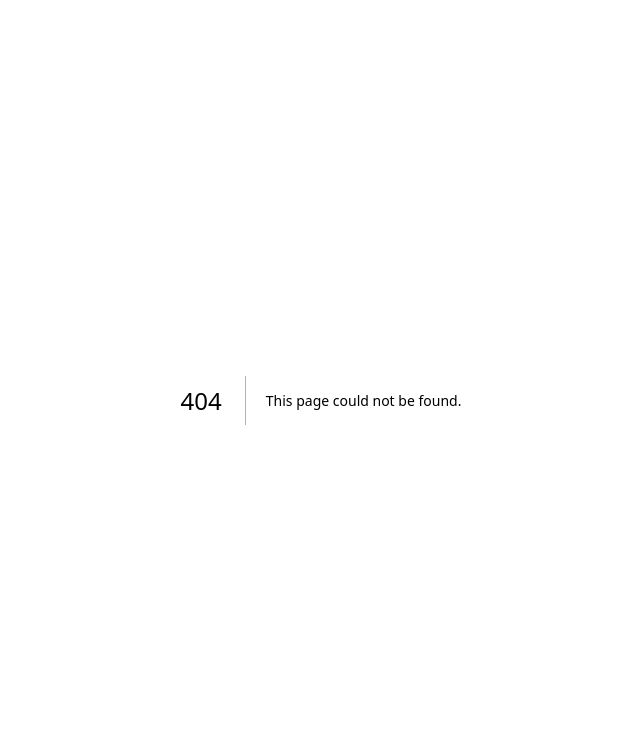
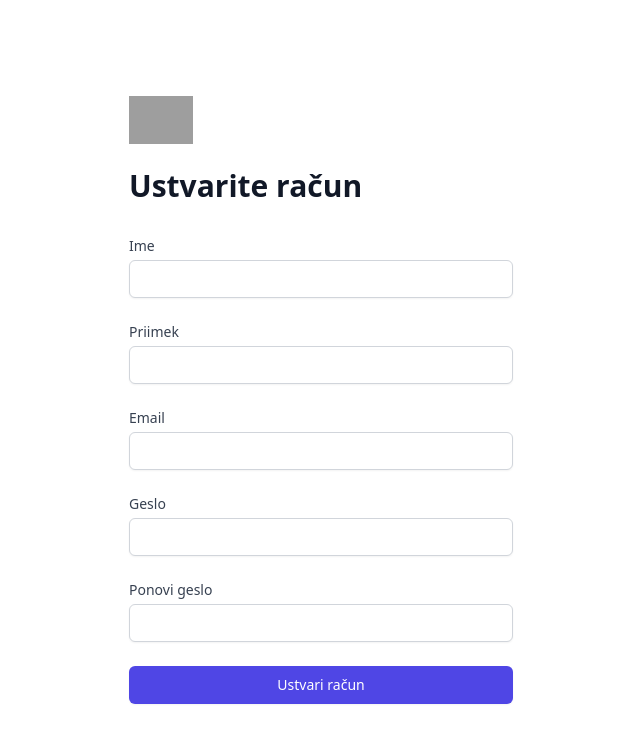
Before and after one commit to galjeza/table-booking, a Next.js app: page /register in a window 1280 px wide. Before the commit this address had no page. Shown: the top 742 px of the page, without its empty margins (319-959 px from the left). Built offline with nearby package versions, Linux system fonts and the light colour scheme; grey boxes are pictures that could not be loaded.

Commit message:
register page ui

```diff
--- a/app/components/Hero.js
+++ b/app/components/Hero.js
@@ -82,7 +82,7 @@ export default function Hero() {
             </div>
             <div className="hidden lg:flex lg:min-w-0 lg:flex-1 lg:justify-end">
               <a
-                href="#"
+                href="/register"
                 className="inline-block rounded-lg px-3 py-1.5 text-sm font-semibold leading-6 bg-indigo-600 text-white shadow-sm ring-1  hover:bg-indigo-700"
             >
                 Registracija
@@ -196,7 +196,7 @@ export default function Hero() {
                 </p>
                 <div className="mt-8 flex gap-x-4 sm:justify-center">
                   <a
-                    href="#"
+                    href="/register"
                     className="inline-block rounded-lg bg-indigo-600 px-4 py-1.5 text-base font-semibold leading-7 text-white shadow-sm ring-1 ring-indigo-600 hover:bg-indigo-700 hover:ring-indigo-700"
                   >
                     Preizkusi zdaj{' '}
--- /dev/null
+++ b/app/register/page.js
@@ -0,0 +1,122 @@
+
+export default function Page() {
+    return (
+        <>
+
+            <div className="min-h-screen flex justify-center">
+                <div className="flex-1  flex flex-col justify-center py-12 px-4 sm:px-6 lg:flex-none lg:px-20 xl:px-24">
+                    <div className="mx-auto w-full max-w-sm lg:w-96">
+                        <div>
+                            <img
+                                className="h-12 w-auto"
+                                src="https://tailwindui.com/img/logos/workflow-mark-indigo-600.svg"
+                                alt="Workflow"
+                            />
+                            <h2 className="mt-6 text-3xl font-extrabold text-gray-900">Ustvarite račun</h2>
+
+                        </div>
+
+                        <div className="mt-8">
+
+
+                            <div className="mt-6">
+                                <form action="#" method="POST" className="space-y-6">
+                                    <div >
+                                        <label htmlFor="name" className="block text-sm font-medium text-gray-700">
+                                            Ime
+                                        </label>
+                                        <div className="mt-1">
+                                            <input
+                                                id="name"
+                                                name="name"
+                                                type="text"
+                                                autoComplete="name"
+                                                required
+                                                className="appearance-none block w-full px-3 py-2 border border-gray-300 rounded-md shadow-sm placeholder-gray-400 focus:outline-none focus:ring-indigo-500 focus:border-indigo-500 sm:text-sm"
+                                            />
+                                        </div>
+                                    </div>
+                                    <div className="space-y-1">
+                                        <label htmlFor="lastname" className="block text-sm font-medium text-gray-700">
+                                            Priimek
+                                        </label>
+                                        <div className="mt-1">
+                                            <input
+                                                id="lastname"
+                                                name="lastname"
+                                                type="text"
+                                                autoComplete="lastname"
+                                                required
+                                                className="appearance-none block w-full px-3 py-2 border border-gray-300 rounded-md shadow-sm placeholder-gray-400 focus:outline-none focus:ring-indigo-500 focus:border-indigo-500 sm:text-sm"
+                                            />
+                                        </div>
+                                    </div>
+                                    <div className="space-y-1">
+                                        <label htmlFor="email" className="block text-sm font-medium text-gray-700">
+                                            Email
+                                        </label>
+                                        <div className="mt-1">
+                                            <input
+                                                id="email"
+                                                name="email"
+                                                type="email"
+                                                autoComplete="email"
+                                                required
+                                                className="appearance-none block w-full px-3 py-2 border border-gray-300 rounded-md shadow-sm placeholder-gray-400 focus:outline-none focus:ring-indigo-500 focus:border-indigo-500 sm:text-sm"
+                                            />
+                                        </div>
+                                    </div>
+
+                                    <div className="space-y-1">
+                                        <label htmlFor="password" className="block text-sm font-medium text-gray-700">
+                                            Geslo
+                                        </label>
+                                        <div className="mt-1">
+                                            <input
+                                                id="password"
+                                                name="password"
+                                                type="password"
+                                                autoComplete="current-password"
+                                                required
+                                                className="appearance-none block w-full px-3 py-2 border border-gray-300 rounded-md shadow-sm placeholder-gray-400 focus:outline-none focus:ring-indigo-500 focus:border-indigo-500 sm:text-sm"
+                                            />
+                                        </div>
+                                    </div>
+                                    <div className="space-y-1">
+                                        <label htmlFor="repeat-password" className="block text-sm font-medium text-gray-700">
+                                            Ponovi geslo
+                                        </label>
+                                        <div className="mt-1">
+                                            <input
+                                                id="repeat-password"
+                                                name="repeat-password"
+                                                type="password"
+                                                autoComplete="current-password"
+                                                required
+                                                className="appearance-none block w-full px-3 py-2 border border-gray-300 rounded-md shadow-sm placeholder-gray-400 focus:outline-none focus:ring-indigo-500 focus:border-indigo-500 sm:text-sm"
+                                            />
+                                        </div>
+                                    </div>
+
+
+
+
+
+                                    <div>
+                                        <button
+                                            type="submit"
+                                            className="w-full flex justify-center py-2 px-4 border border-transparent rounded-md shadow-sm text-sm font-medium text-white bg-indigo-600 hover:bg-indigo-700 focus:outline-none focus:ring-2 focus:ring-offset-2 focus:ring-indigo-500"
+                                        >
+                                            Ustvari račun
+                                        </button>
+                                    </div>
+                                </form>
+                            </div>
+                        </div>
+                    </div>
+                </div>
+
+            </div>
+        </>
+    )
+}
```
